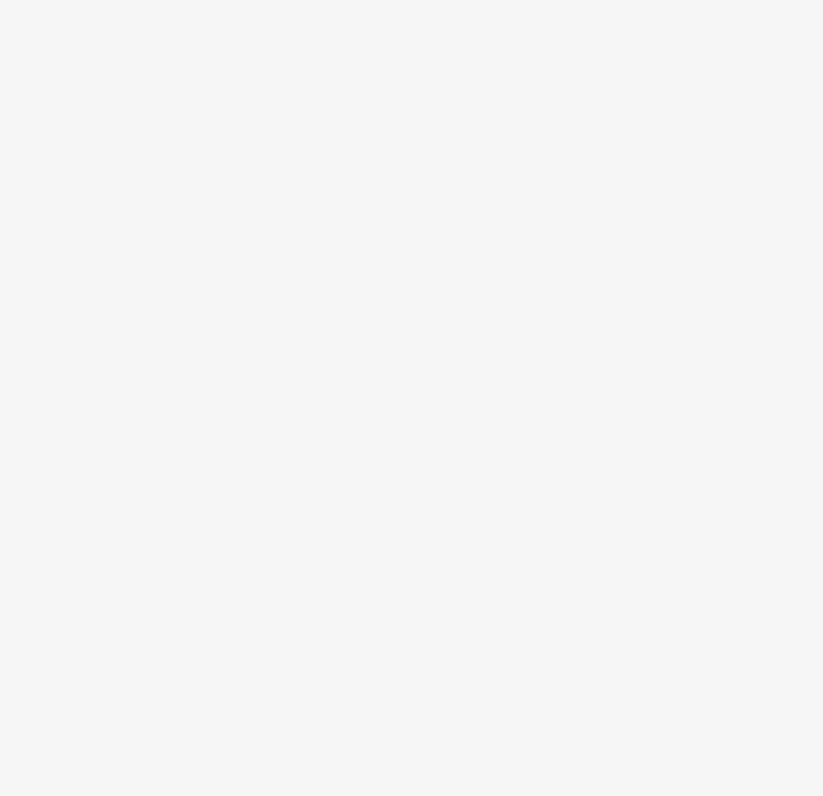
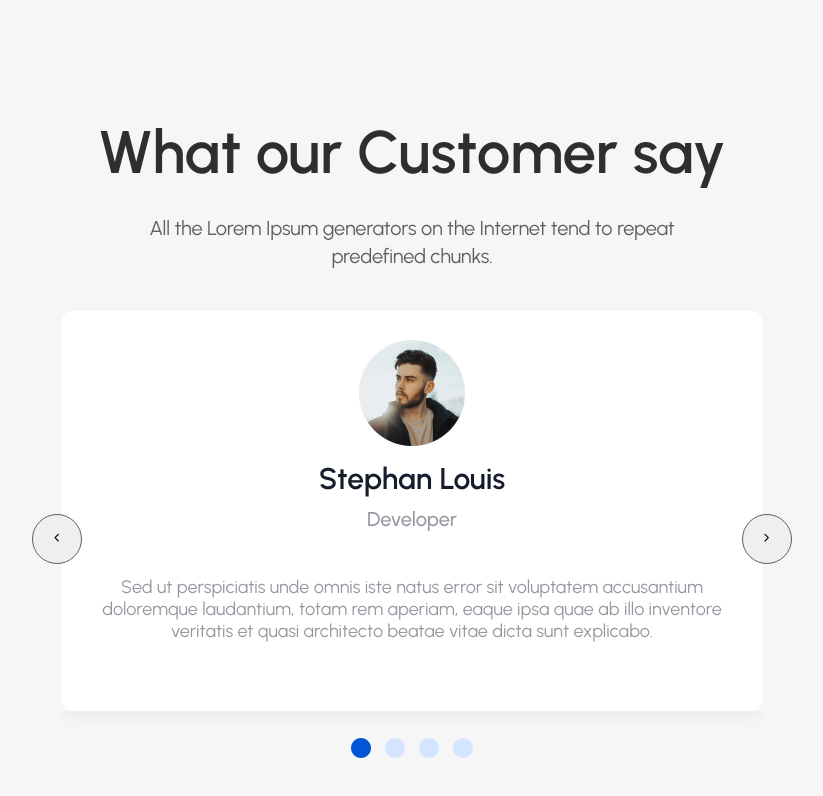
Before and after one commit to chilunhay/Landing-Page-Test, a React (Create React App) app: page / in a window 1280 px wide. Shown: the part 3851-4647 px from the top of the page, without its empty margins (228-1051 px from the left). Before the commit the page ends 3943 px from the top, so only its background shows below. Built offline with nearby package versions, Linux system fonts and the light colour scheme.

Commit message:
Done Testimonials Component

```diff
--- a/src/App.js
+++ b/src/App.js
@@ -5,6 +5,7 @@ import OurFeatures from './Components/Main/OurFeatures';
 import OurProject from './Components/Main/OurProject';
 import Service from './Components/Main/Service';
 import Stats from './Components/Main/Stats';
+import Testimonials from './Components/Main/Testimonials';
 
 function App() {
   return (
@@ -15,6 +16,7 @@ function App() {
       <OurFeatures />
       <Service />
       <OurProject />
+      <Testimonials />
     </div>
   );
 }
--- /dev/null
+++ b/src/Components/Main/Testimonials.css
@@ -0,0 +1,142 @@
+.test-info-container {
+    display: flex;
+    justify-content: center;
+    margin-top: 40px;
+    padding-bottom: 60px;
+}
+
+.test-info-button-container {
+    display: flex;
+    align-items: center;
+}
+
+.test-info-button-prev {
+    position: absolute;
+    left: 260px;
+    z-index: 2;
+}
+
+.test-info-button-next {
+    position: absolute;
+    right: 260px;
+    z-index: 2;
+}
+
+.button-arrow-prev {
+    border: 1px solid #5F5F5F;
+    width: 50px;
+    height: 50px;
+    object-fit: cover;
+    border-radius: 50%;
+    display: flex;
+    align-items: center;
+    justify-content: center;
+    cursor: pointer;
+}
+
+.button-arrow-next {
+    border: 1px solid #5F5F5F;
+    width: 50px;
+    height: 50px;
+    object-fit: cover;
+    border-radius: 50%;
+    display: flex;
+    align-items: center;
+    justify-content: center;
+    cursor: pointer;
+}
+
+.carousel {
+    overflow: hidden;
+    width: 700px;
+    display: flex;
+    flex-direction: column;
+    justify-content: center;
+}
+
+.inner {
+    white-space: nowrap;
+    transition: transform 0.3s;
+    box-shadow: 0 5px 15px rgba(0, 0, 0, 0.05);
+}
+
+.carousel-item {
+    display: inline-flex;
+    align-items: center;
+    justify-content: center;
+    height: 400px;
+    background-color: #fff;
+    border-radius: 10px;
+}
+
+.carousel-item-box {
+    display: flex;
+    flex-direction: column;
+    justify-content: space-evenly;
+    align-items: center;
+}
+
+.carousel-item-text {
+    font-size: 18px;
+    margin: 40px 0;
+    padding: 0 20px;
+    white-space: normal;
+    color: #9598A0;
+    text-align: center;
+}
+
+.carousel-img {
+    height: 106px;
+    width: 106px;
+    margin-bottom: 10px;
+}
+
+.carousel-item-title {
+    font-style: normal;
+    font-weight: 600;
+    font-size: 30px;
+    line-height: 36px;
+    color: #171C2C;
+    padding: 5px 0;
+}
+
+.carousel-item-sub-title {
+    font-style: normal;
+    font-weight: 500;
+    font-size: 20px;
+    line-height: 24px;
+    color: #9598A0;
+    padding: 5px 0;
+}
+
+/* final stage */
+
+.carousel-buttons {
+    display: flex;
+    justify-content: space-evenly;
+}
+
+.indicators {
+    display: flex;
+    justify-content: space-around;
+    align-items: center;
+    margin-top: 20px;
+}
+
+.indicator-buttons {
+    border: none;
+    cursor: pointer;
+}
+
+.indicators>button {
+    margin: 5px;
+    background: none;
+}
+
+.indicator-symbol {
+    color: #D3E5FF;
+}
+
+.indicator-symbol-active {
+    color: #0056D6;
+}
--- /dev/null
+++ b/src/Components/Main/Testimonials.jsx
@@ -0,0 +1,127 @@
+import React, { useState } from 'react';
+import './Testimonials.css';
+import HeadText from '../HeadText/HeadText';
+import TestImage from '../../Assets/test-image-1.png';
+import { FiChevronLeft, FiChevronRight } from 'react-icons/fi';
+import CircleIcon from '@mui/icons-material/Circle';
+
+const Testimonials = () => {
+  const [activeIndex, setActiveIndex] = useState(0);
+  const items = [
+    {
+      title: 'Stephan Louis',
+      subTitle: 'Developer',
+      description:
+        'Sed ut perspiciatis unde omnis iste natus error sit voluptatem accusantium doloremque laudantium, totam rem aperiam, eaque ipsa quae ab illo inventore veritatis et quasi architecto beatae vitae dicta sunt explicabo.',
+      image: TestImage,
+    },
+    {
+      title: 'Stephan Louis',
+      subTitle: 'Developer',
+      description:
+        'Sed ut perspiciatis unde omnis iste natus error sit voluptatem accusantium doloremque laudantium, totam rem aperiam, eaque ipsa quae ab illo inventore veritatis et quasi architecto beatae vitae dicta sunt explicabo.',
+      image: TestImage,
+    },
+    {
+      title: 'Stephan Louis',
+      subTitle: 'Developer',
+      description:
+        'Sed ut perspiciatis unde omnis iste natus error sit voluptatem accusantium doloremque laudantium, totam rem aperiam, eaque ipsa quae ab illo inventore veritatis et quasi architecto beatae vitae dicta sunt explicabo.',
+      image: TestImage,
+    },
+    {
+      title: 'Stephan Louis',
+      subTitle: 'Developer',
+      description:
+        'Sed ut perspiciatis unde omnis iste natus error sit voluptatem accusantium doloremque laudantium, totam rem aperiam, eaque ipsa quae ab illo inventore veritatis et quasi architecto beatae vitae dicta sunt explicabo.',
+      image: TestImage,
+    },
+  ];
+  const updateIndex = (newIndex) => {
+    if (newIndex < 0) {
+      newIndex = 0;
+    } else if (newIndex >= items.length) {
+      newIndex = items.length - 1;
+    }
+
+    setActiveIndex(newIndex);
+  };
+  return (
+    <div className="test-container">
+      <div className="test-text-container">
+        <HeadText
+          head="What our Customer say"
+          text="All the Lorem Ipsum generators on the Internet tend to repeat predefined chunks."
+        />
+      </div>
+
+      <div className="test-info-container">
+        <div className="test-info-button-container">
+          <div className="test-info-button-prev">
+            <button
+              className="button-arrow-prev"
+              onClick={() => {
+                updateIndex(activeIndex - 1);
+              }}
+            >
+              <span className="material-symbols-outlined">
+                <FiChevronLeft />
+              </span>
+            </button>
+          </div>
+
+          <div className="test-info-button-next">
+            <button
+              className="button-arrow-next"
+              onClick={() => {
+                updateIndex(activeIndex + 1);
+              }}
+            >
+              <span className="material-symbols-outlined">
+                <FiChevronRight />
+              </span>
+            </button>
+          </div>
+        </div>
+        <div className="carousel">
+          <div className="inner" style={{ transform: `translate(-${activeIndex * 100}%)` }}>
+            {items.map((item, key) => {
+              return (
+                <div className="carousel-item" key={key}>
+                  <div className="carousel-item-box">
+                    <img className="carousel-img" src={item.image} alt="test" />
+                    <div className="carousel-item-title">{item.title}</div>
+                    <div className="carousel-item-sub-title">{item.subTitle}</div>
+                    <div className="carousel-item-text">{item.description}</div>
+                  </div>
+                </div>
+              );
+            })}
+          </div>
+
+          <div className="carousel-buttons">
+            <div className="indicators">
+              {items.map((item, index) => {
+                return (
+                  <button
+                    className="indicator-buttons"
+                    key={index}
+                    onClick={() => {
+                      updateIndex(index);
+                    }}
+                  >
+                    <span className={`${index === activeIndex ? 'indicator-symbol-active' : 'indicator-symbol'}`}>
+                      <CircleIcon />
+                    </span>
+                  </button>
+                );
+              })}
+            </div>
+          </div>
+        </div>
+      </div>
+    </div>
+  );
+};
+
+export default Testimonials;
```
Also changed, not shown: src/Assets/test-image-1.png (added).
